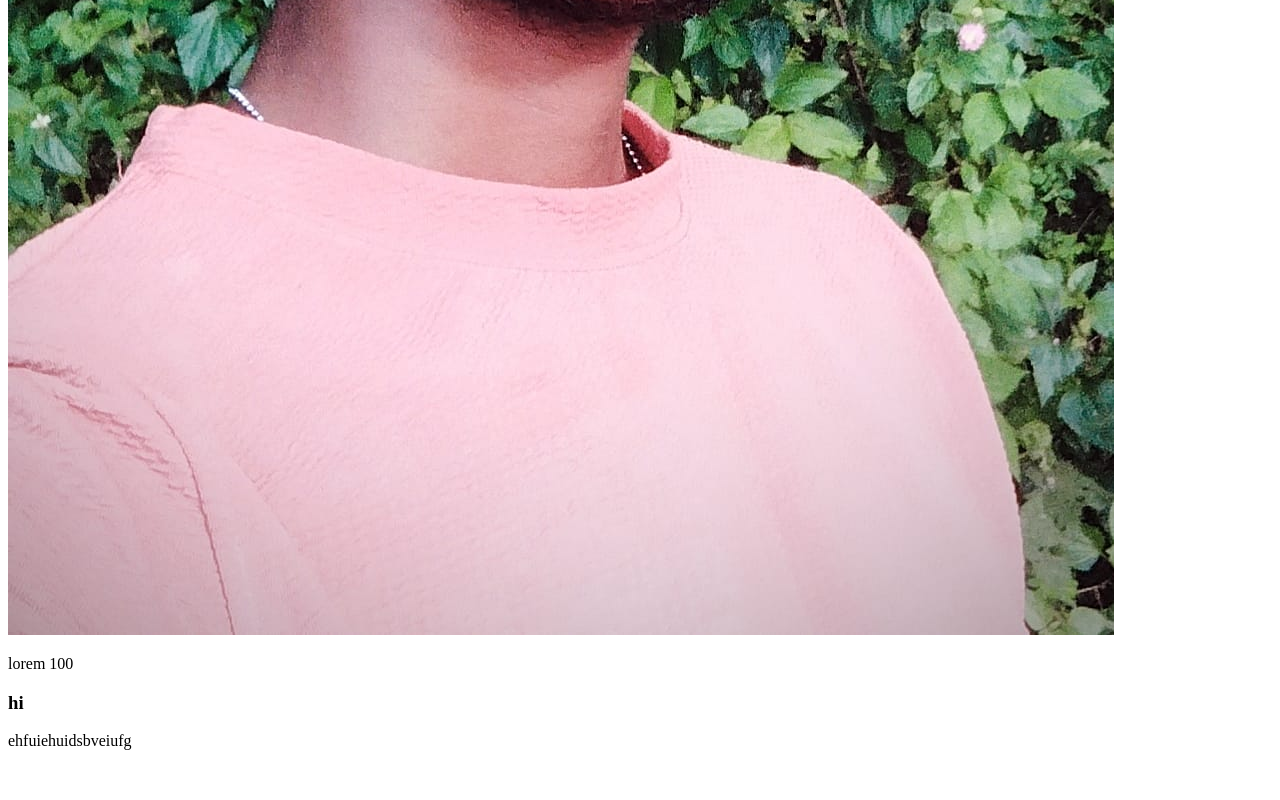
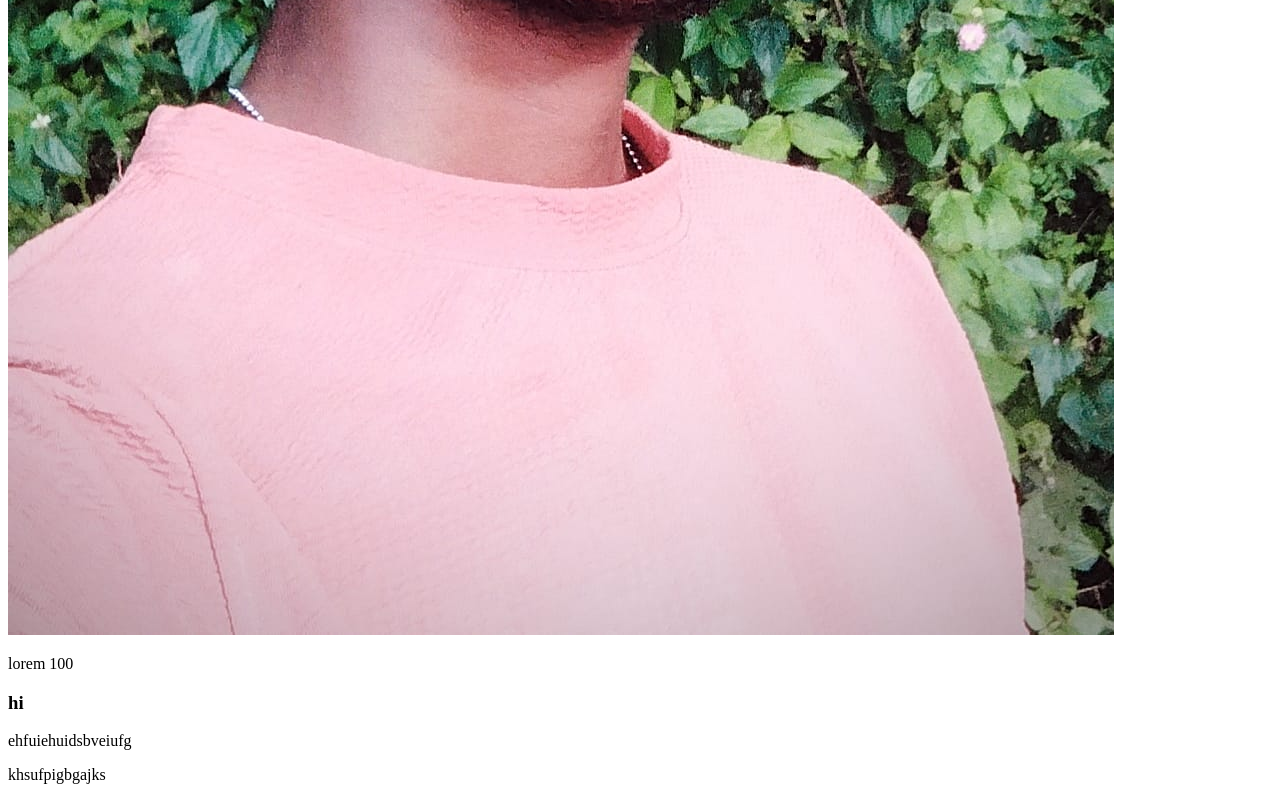
Before and after one commit to Arun-1102/my_website, a plain HTML site: page index.html in a window 1280 px wide. Shown: the part 1002-1802 px from the top of the page. Before the commit the page ends 1768 px from the top, so only its background shows below. Drawn offline with Linux system fonts and the light colour scheme; files whose address does not match are found by name.

Commit message:
added paragraph

```diff
--- a/index.html
+++ b/index.html
@@ -11,6 +11,7 @@
    <p>lorem 100</p>
    <h3>hi</h3>
    <p>ehfuiehuidsbveiufg</p>
+   <p>khsufpigbgajks</p>
 
 </body>
 </html>
```
